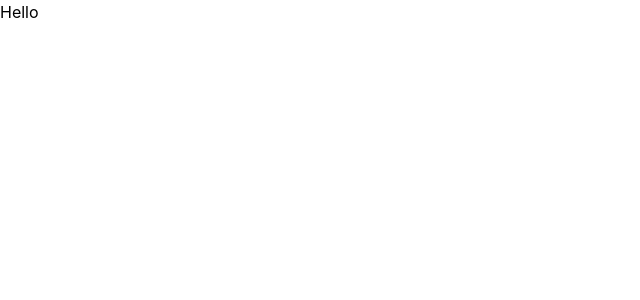
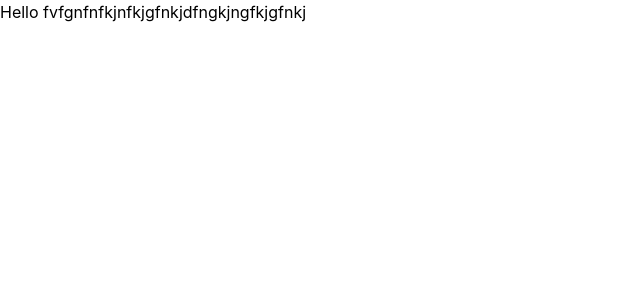
Before and after one commit to Abhi-Akhaja-01/Devflow-AI, a React (Vite) app in the folder frontend/: page / in a window 1280 px wide. Shown: the top 300 px of the page, without its empty margins (0-640 px from the left). Built offline with nearby package versions, Linux system fonts and the light colour scheme.

Commit message:
donedddddddddddddddddddd

```diff
--- a/frontend/src/App.tsx
+++ b/frontend/src/App.tsx
@@ -13,7 +13,7 @@
 const App = () => {
   let name = "Abhi";
 
-  return <h1>Hello</h1>;
+  return <h1>Hello fvfgnfnfkjnfkjgfnkjdfngkjngfkjgfnkj</h1>;
 };
 
 export default App;
```
